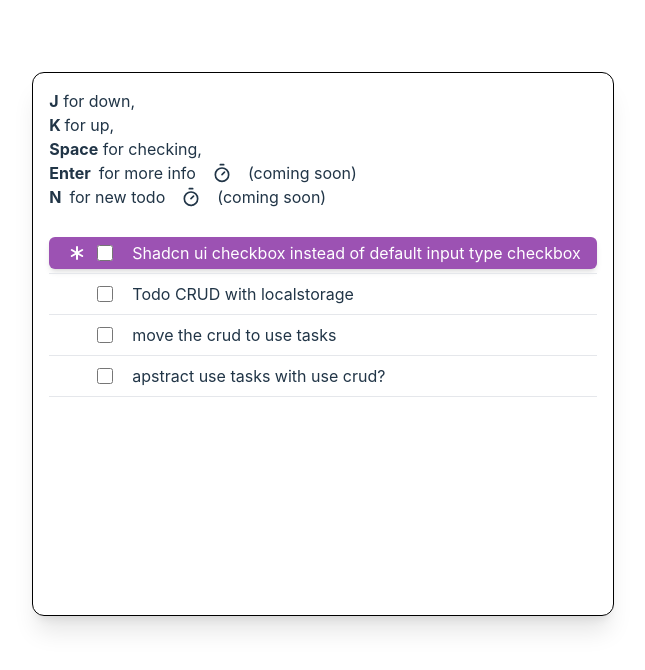
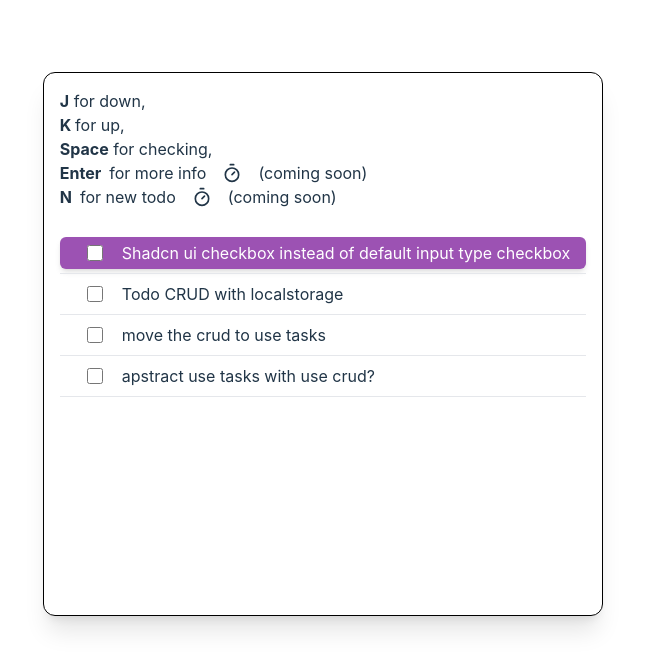
Before and after one commit to b1naryDS/vim-todo, a React (Vite) app: page / in a window 1280 px wide. Shown: the top 670 px of the page, without its empty margins (317-962 px from the left). Built offline with nearby package versions, Linux system fonts and the light colour scheme.

Commit message:
removed astericks

```diff
--- a/src/App.jsx
+++ b/src/App.jsx
@@ -73,11 +73,11 @@ const App = () => {
         {todos.map((todo, index) => (
           <>
             <Todo selected={selectedTodoIndex === index} key={todo.id}>
-              <span className='inline-block w-[13px]'>
+            {/*<span className='inline-block w-[13px]'>
                 {selectedTodoIndex === index ? (
                   <Asterisk color='white' />
                 ) : null}
-              </span>
+              </span>*/}
 
               <input
                 className='m-1 w-[30px]'
```
